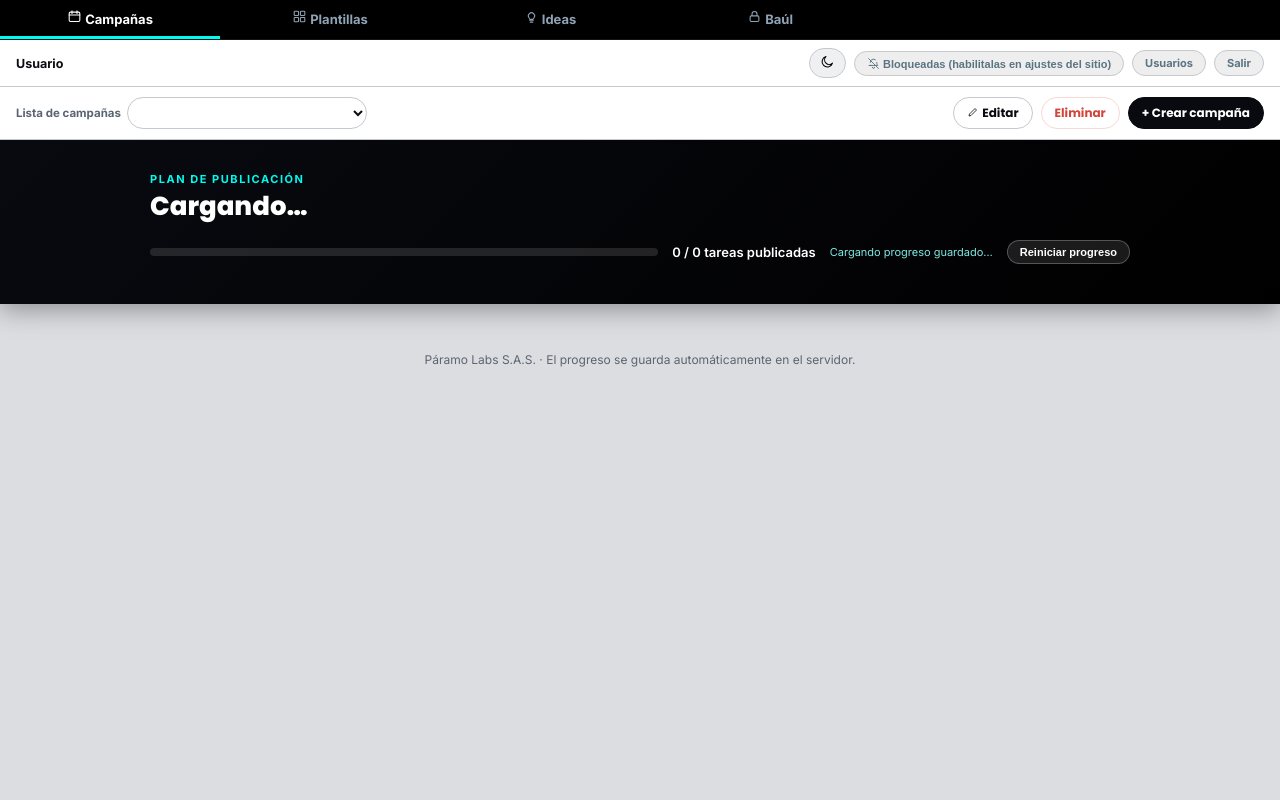
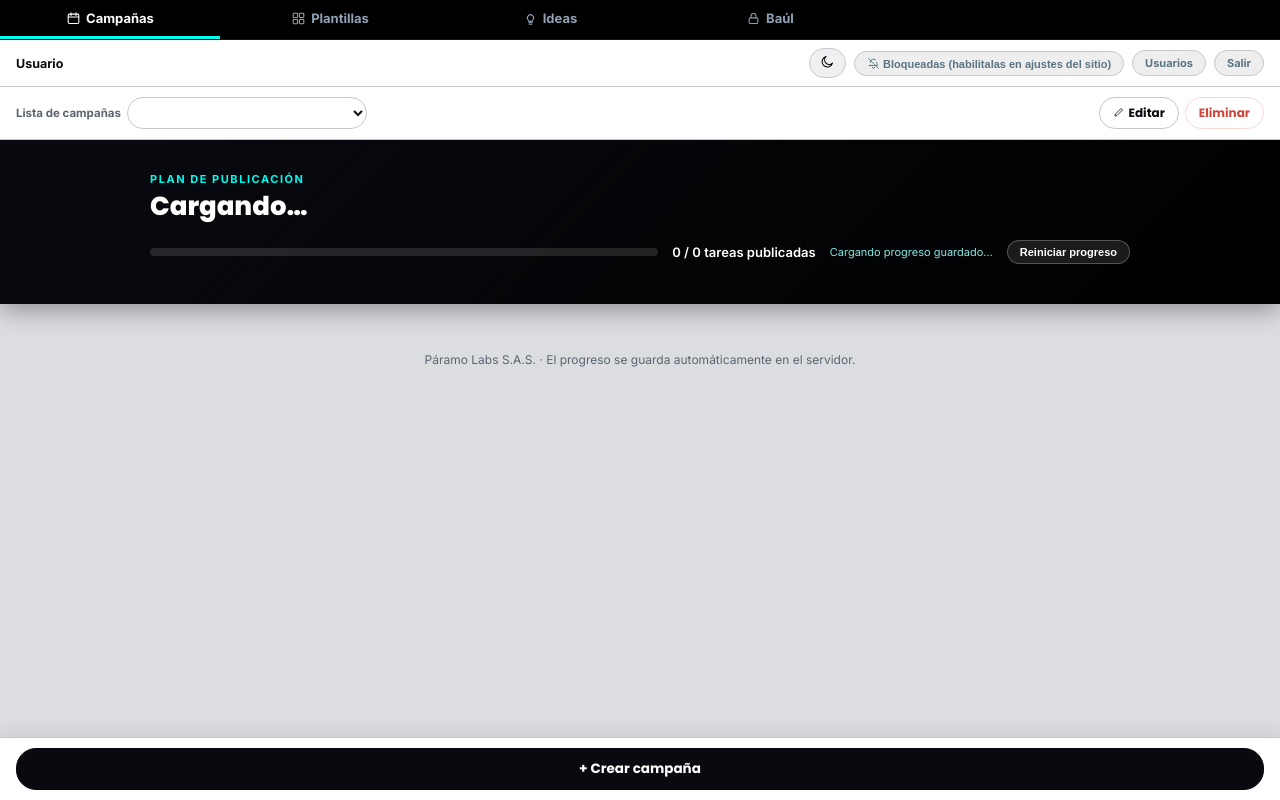
Before and after one commit to paramolabs-Col/CijalaApp, a Flask app: page / in a window 1280 px wide. Run offline with Flask 3, Linux system fonts and the light colour scheme; the visitor is signed in with stand-in values (Sample User, id 1); data that the repository does not hold is empty.

Commit message:
feat: fix tab icon alignment, add fixed bottom action bar per tab

```diff
--- a/static/css/campaign.css
+++ b/static/css/campaign.css
@@ -127,16 +127,13 @@
   flex:1; min-width:0; max-width:240px;
   background: var(--surface); color: var(--ink);
 }
-#newCampaignBtn{ flex-shrink:0; }
-
 @media(max-width:540px){
-  .campaign-toolbar{ flex-direction:column; align-items:stretch; padding:10px 12px; gap:6px; }
+  .campaign-toolbar{ padding:8px 12px; }
   .toolbar-row{ flex-direction:column; gap:6px; }
   .toolbar-campaign-select{ min-width:0; width:100%; }
   .toolbar-campaign-actions{ width:100%; }
   .toolbar-campaign-actions button{ flex:1; justify-content:center; }
   .campaign-toolbar select{ max-width:100%; width:100%; }
-  #newCampaignBtn{ width:100%; justify-content:center; }
 }
 
 .panel-form{
--- a/static/css/theme.css
+++ b/static/css/theme.css
@@ -47,7 +47,7 @@
   font-family:'Inter',sans-serif;
   color: var(--ink);
   -webkit-font-smoothing:antialiased;
-  padding-bottom: 60px;
+  padding-bottom: 80px;
   transition: background .2s ease, color .2s ease;
 }
 
@@ -63,10 +63,12 @@
 }
 .tab-btn{
   flex:1; max-width:220px;
+  display:flex; align-items:center; justify-content:center; gap:5px;
   font-family:'Inter',sans-serif; font-weight:700; font-size:13px;
   color:#8fa3b5; background:transparent; border:none;
   padding: 0 10px; cursor:pointer;
   border-bottom: 3px solid transparent;
+  white-space:nowrap;
 }
 .tab-btn.active{ color: var(--on-accent); border-bottom-color: var(--teal); }
 
@@ -168,3 +170,18 @@
   background: var(--chip-bg); border:1px solid var(--line);
   border-radius:20px; padding:5px 10px;
 }
+
+/* ---------------- Barra de acción inferior ---------------- */
+.bottom-bar{
+  position:fixed; bottom:0; left:0; right:0; z-index:80;
+  background: var(--surface); border-top:1px solid var(--line);
+  padding: 10px 16px;
+  padding-bottom: calc(10px + env(safe-area-inset-bottom));
+  display:flex; gap:8px;
+  box-shadow: 0 -4px 20px rgba(0,0,0,0.08);
+}
+.bb-section{ display:contents; }
+.bottom-bar-btn{
+  flex:1; display:flex; align-items:center; justify-content:center;
+  font-size:13.5px; padding:10px 16px;
+}
--- a/static/js/tabs.js
+++ b/static/js/tabs.js
@@ -6,6 +6,9 @@
   document.getElementById('templatesPage').style.display = tab === 'templates' ? 'block' : 'none';
   document.getElementById('ideasPage').style.display = tab === 'ideas' ? 'block' : 'none';
   document.getElementById('vaultPage').style.display = tab === 'vault' ? 'block' : 'none';
+  document.querySelectorAll('.bb-section').forEach(s => { s.hidden = true; });
+  const bb = document.getElementById('bb-' + tab);
+  if (bb) bb.hidden = false;
   if (tab === 'ideas') loadIdeas();
   if (tab === 'vault') loadVault();
   if (tab === 'templates') loadTemplates();
--- a/templates/index.html
+++ b/templates/index.html
@@ -54,6 +54,21 @@
 {% include "partials/ideas.html" %}
 {% include "partials/vault.html" %}
 
+<div id="bottomBar" class="bottom-bar">
+  <div class="bb-section" id="bb-campaign">
+    <button class="toolbar-btn primary bottom-bar-btn" id="newCampaignBtn">+ Crear campaña</button>
+  </div>
+  <div class="bb-section" id="bb-templates" hidden>
+    <button class="toolbar-btn primary bottom-bar-btn" onclick="document.getElementById('tplTime').focus();document.getElementById('tplTime').scrollIntoView({behavior:'smooth',block:'center'})">+ Nueva plantilla</button>
+  </div>
+  <div class="bb-section" id="bb-ideas" hidden>
+    <button class="toolbar-btn primary bottom-bar-btn" onclick="document.getElementById('ideaText').focus();document.getElementById('ideaText').scrollIntoView({behavior:'smooth',block:'center'})">+ Nueva idea</button>
+  </div>
+  <div class="bb-section" id="bb-vault" hidden>
+    <button class="toolbar-btn primary bottom-bar-btn" onclick="document.getElementById('vName').focus();document.getElementById('vName').scrollIntoView({behavior:'smooth',block:'center'})">+ Nueva contraseña</button>
+  </div>
+</div>
+
 <script src="{{ url_for('static', filename='js/task_templates.js') }}"></script>
 <script src="{{ url_for('static', filename='js/daterange.js') }}"></script>
 <script src="{{ url_for('static', filename='js/campaign.js') }}"></script>
--- a/templates/partials/campaign.html
+++ b/templates/partials/campaign.html
@@ -1,13 +1,16 @@
 <div id="campaignPage">
 
   <div class="campaign-toolbar">
-    <div class="toolbar-campaign-select" id="campaignSelectWrap">
-      <span class="toolbar-label">Lista de campañas</span>
-      <select id="campaignSelect"></select>
+    <div class="toolbar-row">
+      <div class="toolbar-campaign-select" id="campaignSelectWrap">
+        <span class="toolbar-label">Lista de campañas</span>
+        <select id="campaignSelect"></select>
+      </div>
+      <div class="toolbar-campaign-actions">
+        <button class="toolbar-btn" id="editCampaignBtn"><svg viewBox="0 0 24 24" width="12" height="12" fill="none" style="vertical-align:-1px;margin-right:3px;"><path d="M4 20l1-4L16 5l3 3L8 19l-4 1Z" stroke="currentColor" stroke-width="1.6" stroke-linejoin="round"/></svg>Editar</button>
+        <button class="toolbar-btn danger" id="deleteCampaignBtn">Eliminar</button>
+      </div>
     </div>
-    <button class="toolbar-btn" id="editCampaignBtn"><svg viewBox="0 0 24 24" width="12" height="12" fill="none" style="vertical-align:-1px;margin-right:3px;"><path d="M4 20l1-4L16 5l3 3L8 19l-4 1Z" stroke="currentColor" stroke-width="1.6" stroke-linejoin="round"/></svg>Editar</button>
-    <button class="toolbar-btn danger" id="deleteCampaignBtn">Eliminar</button>
-    <button class="toolbar-btn primary" id="newCampaignBtn">+ Crear campaña</button>
   </div>
 
   <form id="newCampaignForm" class="panel-form" hidden>
```
